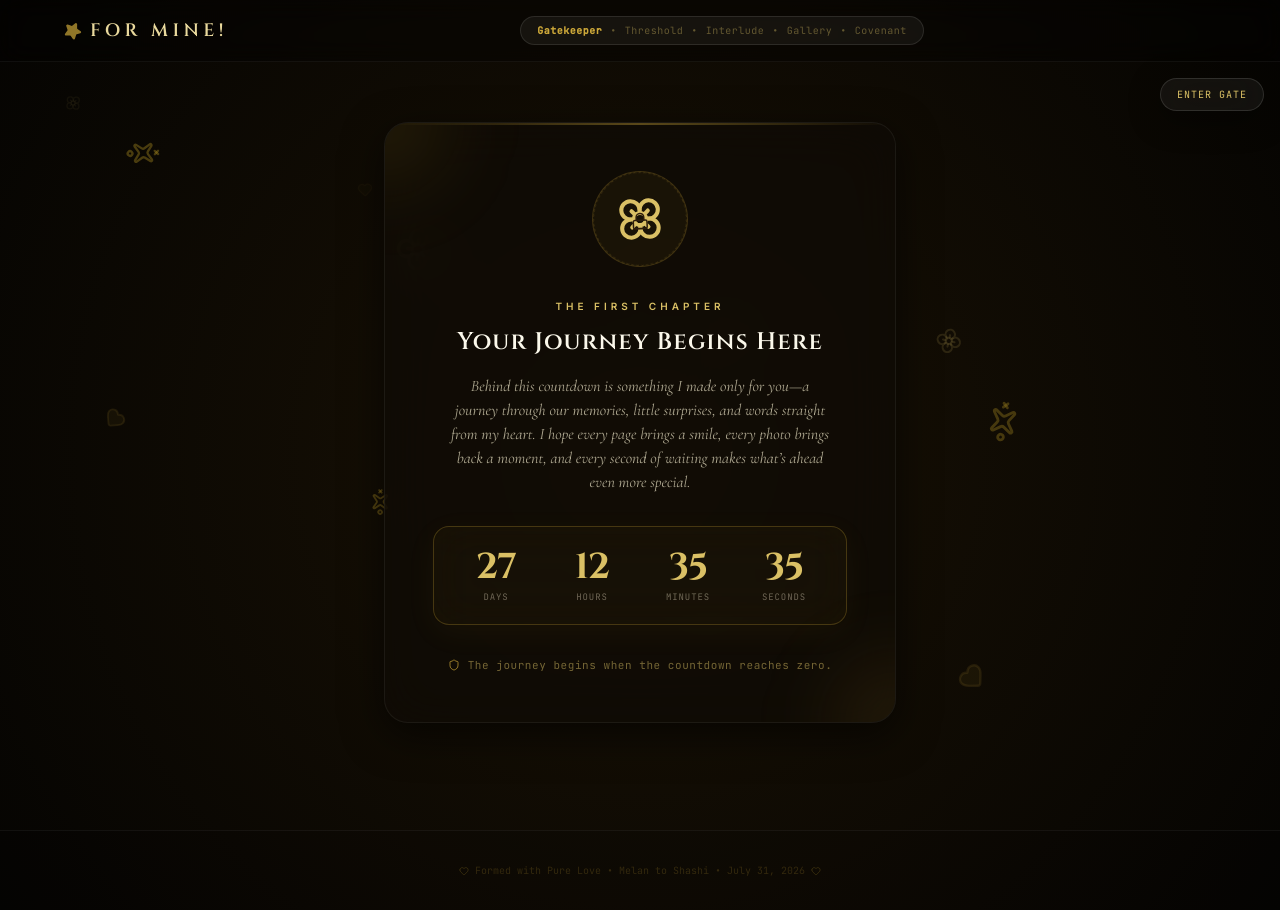
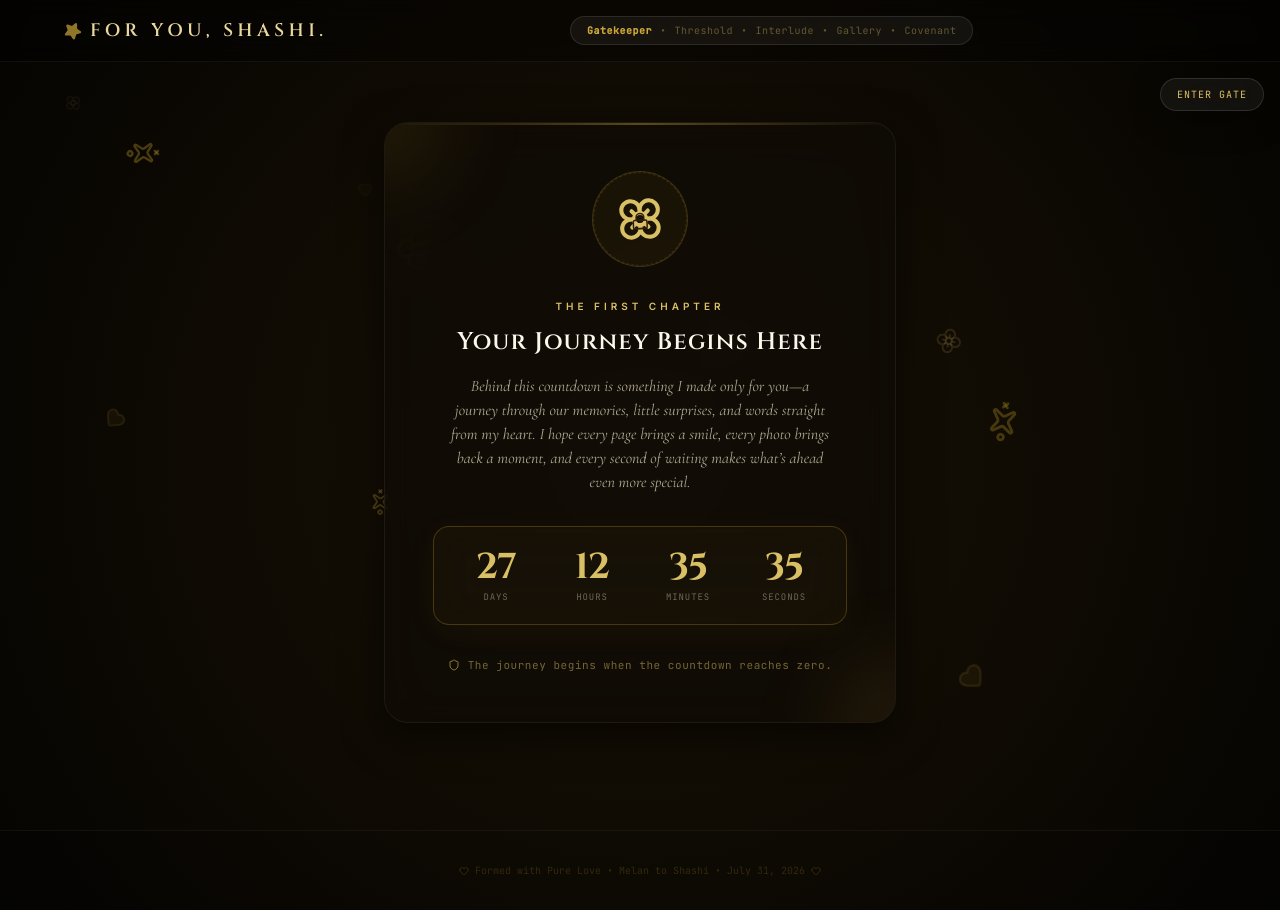
Before and after one commit to Nawishka/MS0731, a React (Vite) app: page / in a window 1280 px wide. Built offline with nearby package versions, Linux system fonts and the light colour scheme.

Commit message:
Update App.tsx

```diff
--- a/src/App.tsx
+++ b/src/App.tsx
@@ -70,7 +70,7 @@ export default function App() {
               <Star size={18} fill="currentColor" className="opacity-70" />
             </motion.div>
             <h1 className="font-display text-base md:text-lg text-gold-200 font-semibold tracking-[0.25em] uppercase">
-              For Mine!
+              For You, Shashi.
             </h1>
           </div>
 
```
